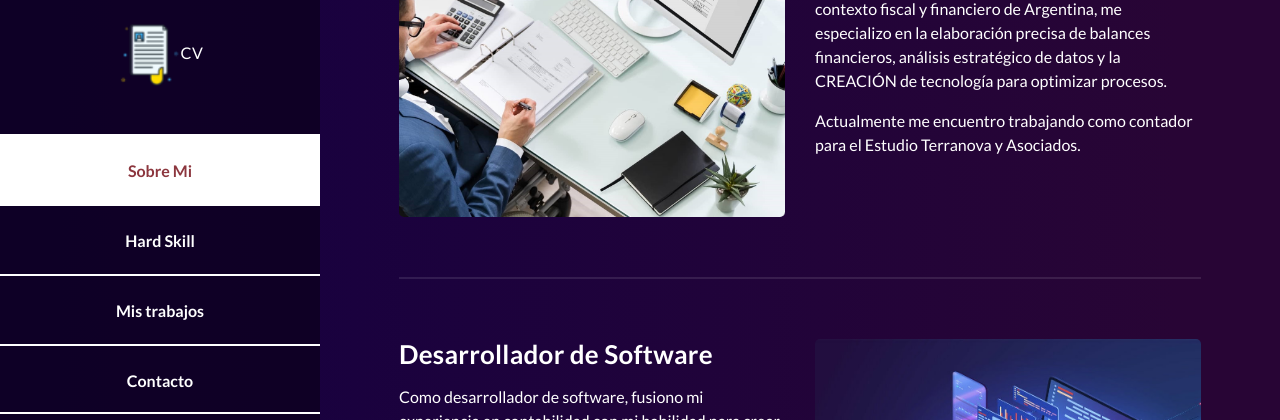
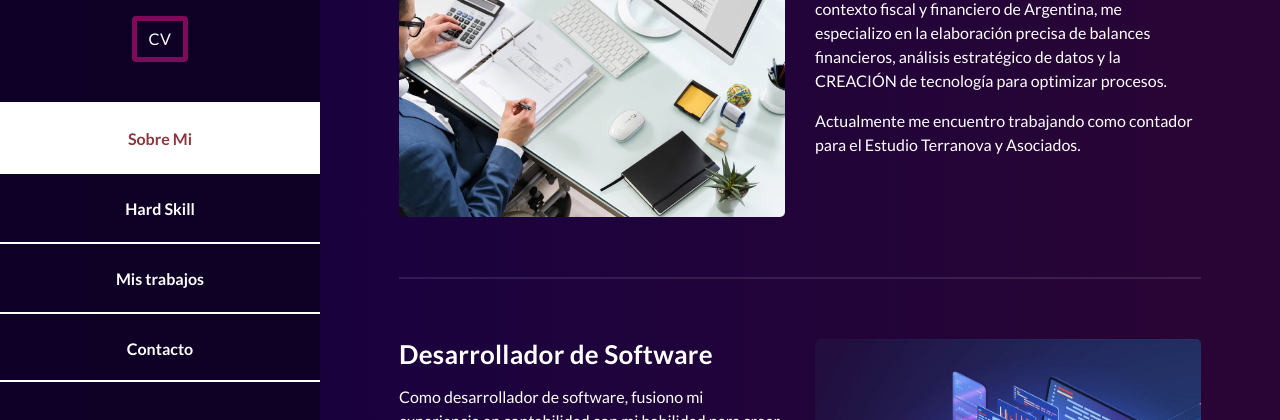
Before and after one commit to francobonaffini/portfolio_franco, a plain HTML site: page index.html in a window 1280 px wide. Shown: the part 295-715 px from the top of the page. Drawn offline with Linux system fonts and the light colour scheme.

Commit message:
update 27/074/2024

```diff
--- a/index.html
+++ b/index.html
@@ -42,7 +42,7 @@ https://templatemo.com/tm-531-reflux
             <div class="author-content">
               <h4>Franco Bonaffini</h4>
               <span>Contador / Software Developer</span>
-              <div style="margin-top:1em  "><button class="btn"><a href="assets/archives/CV_Franco_Bonaffini.pdf" download="CV Franco Bonaffini.pdf" style="color:white"><img style="width:4em" src="assets/images/cv.png">CV</a></button></div>
+              <div style="margin-top:1em"><button class="btn" style='border:5px solid rgba(246, 22, 145, 0.479)'><a href="assets/archives/CV_Franco_Bonaffini.pdf" download="CV Franco Bonaffini.pdf" style="color:white">CV</a></button></div>
             </div>
 
             <nav class="main-nav" role="navigation">
```
Also changed, not shown: 1 other file.
